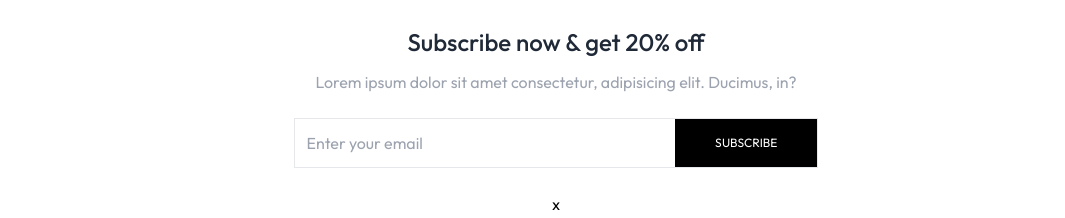
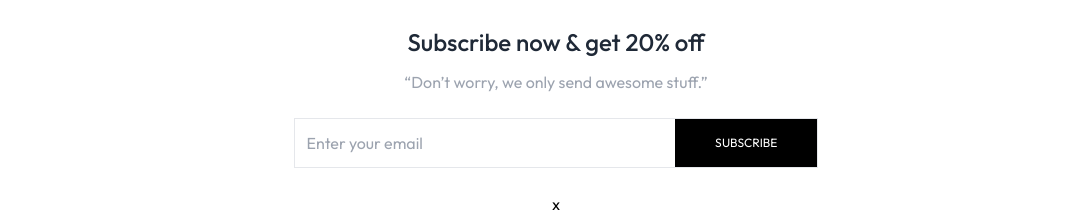
Before and after one commit to edward007-git/ecommerce-store, a React (Vite) app in the folder myapp/: page / in a window 1280 px wide. Shown: the part 2334-2552 px from the top of the page, without its empty margins (84-1149 px from the left). Built offline with nearby package versions, Linux system fonts and the light colour scheme.

Commit message:
fix: update placeholder text in NewsLetterBox component for clarity

```diff
--- a/myapp/src/components/NewsLetterBox.jsx
+++ b/myapp/src/components/NewsLetterBox.jsx
@@ -8,8 +8,8 @@ const NewsLetterBox = () => {
   return (
     <div className='text-center'>
         <p className='text-2xl font-medium text-gray-800'>Subscribe now & get 20% off</p>
-        <p className='text-gray-400 mt-3'>
-            Lorem ipsum dolor sit amet consectetur, adipisicing elit. Ducimus, in?
+        <p className='text-gray-400 mt-3'>“Don’t worry, we only send awesome stuff.”
+
 
 <from  onsubmit={onSubmitHandler}className='w-full sm:w-1/2 flex items-center gap-3 mx-auto my-6 border pl-3'>
     <input className='w-full sm:flex-1 outline-none'  type='email' placeholder='Enter your email ' required/>
```
